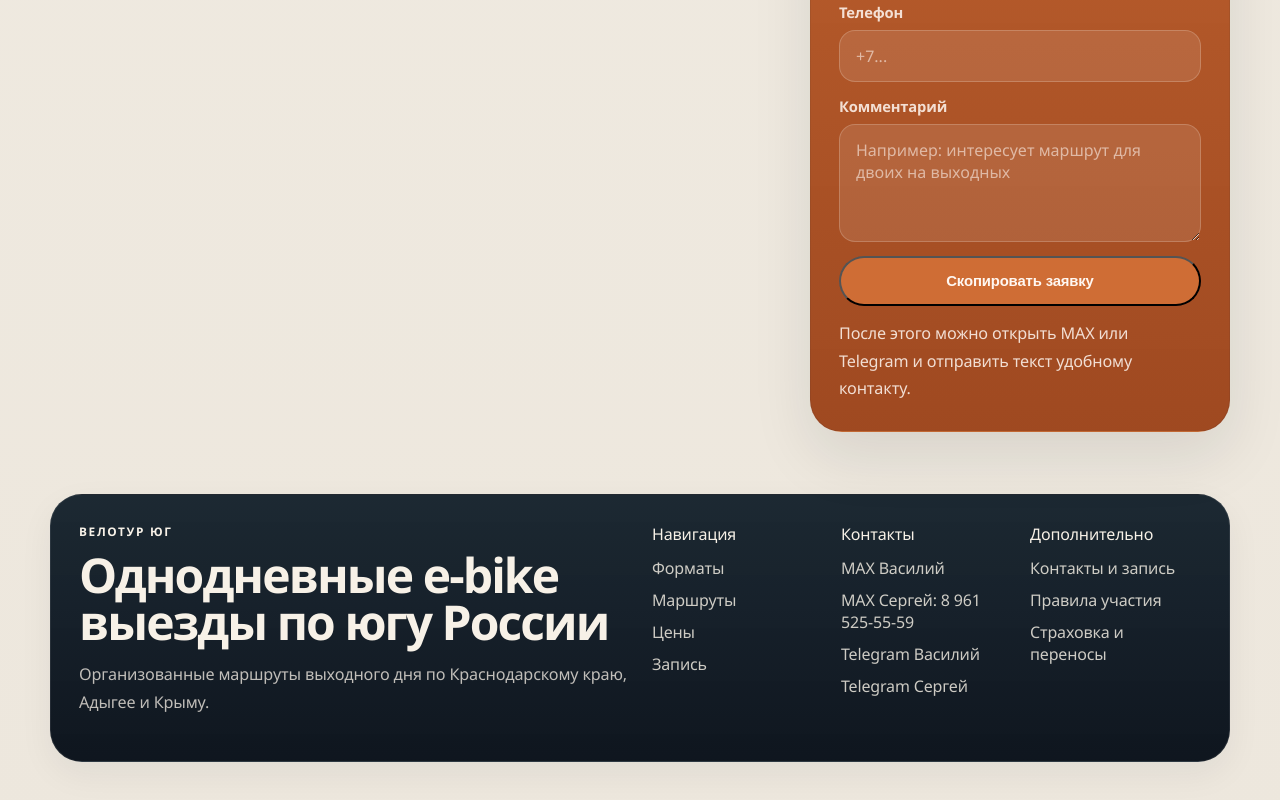
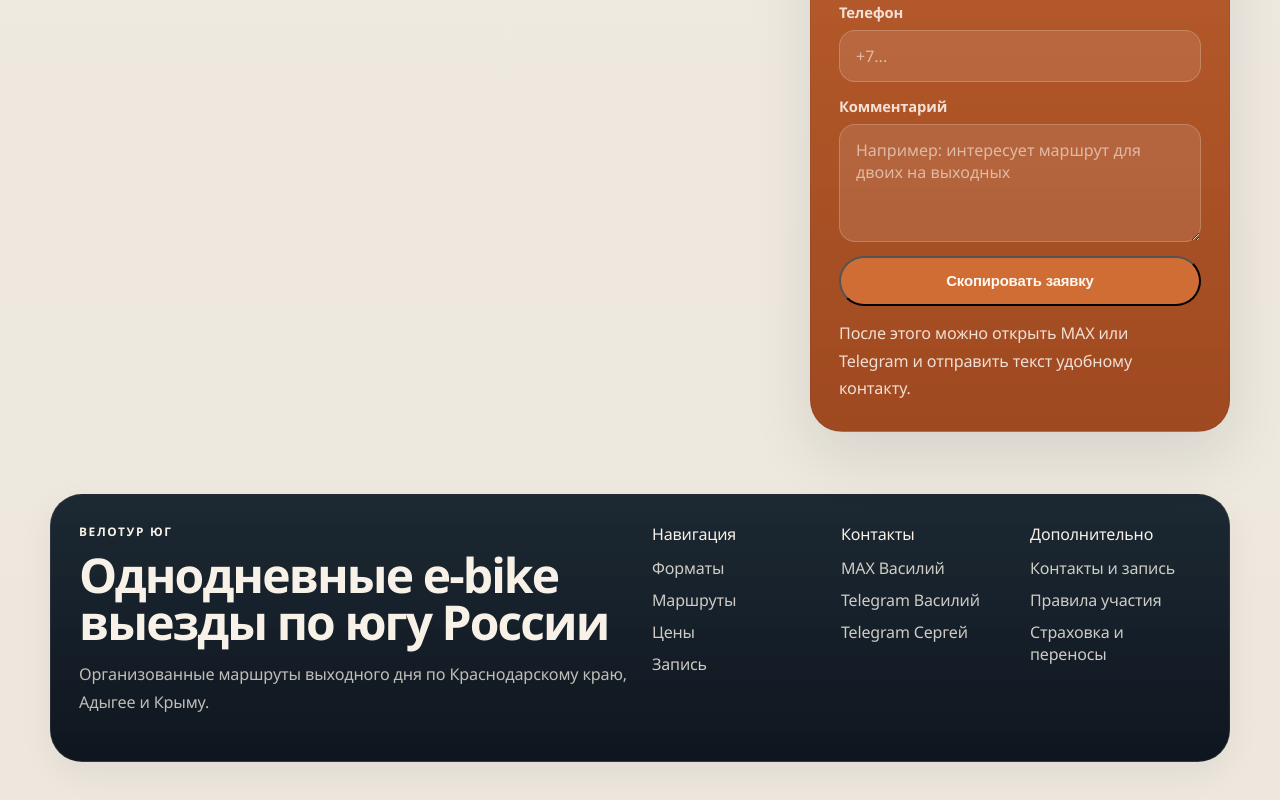
Before and after one commit to vorvvs-sketch/veloturyug-site, a Next.js app: page / in a window 1280 px wide. Shown: the part 6672-7472 px from the top of the page. Built offline with nearby package versions, Linux system fonts and the light colour scheme.

Commit message:
Remove Sergey footer contact duplication

```diff
--- a/app/page.js
+++ b/app/page.js
@@ -482,7 +482,6 @@ export default function HomePage() {
             <p className="site-footer__title">Контакты</p>
             <ul className="footer-list">
               <li><a href="https://max.ru/u/f9LHodD0cOIQCwmy0kabf3WXk8i7BjfSTjoZ9n0byYaQPUUnAuNjwZ_zqPc" target="_blank" rel="noopener noreferrer">MAX Василий</a></li>
-              <li><a href="tel:+79615255559">MAX Сергей: 8 961 525-55-59</a></li>
               <li><a href="https://t.me/vs_voropaev">Telegram Василий</a></li>
               <li><a href="https://t.me/SMNemtsev">Telegram Сергей</a></li>
             </ul>
```
